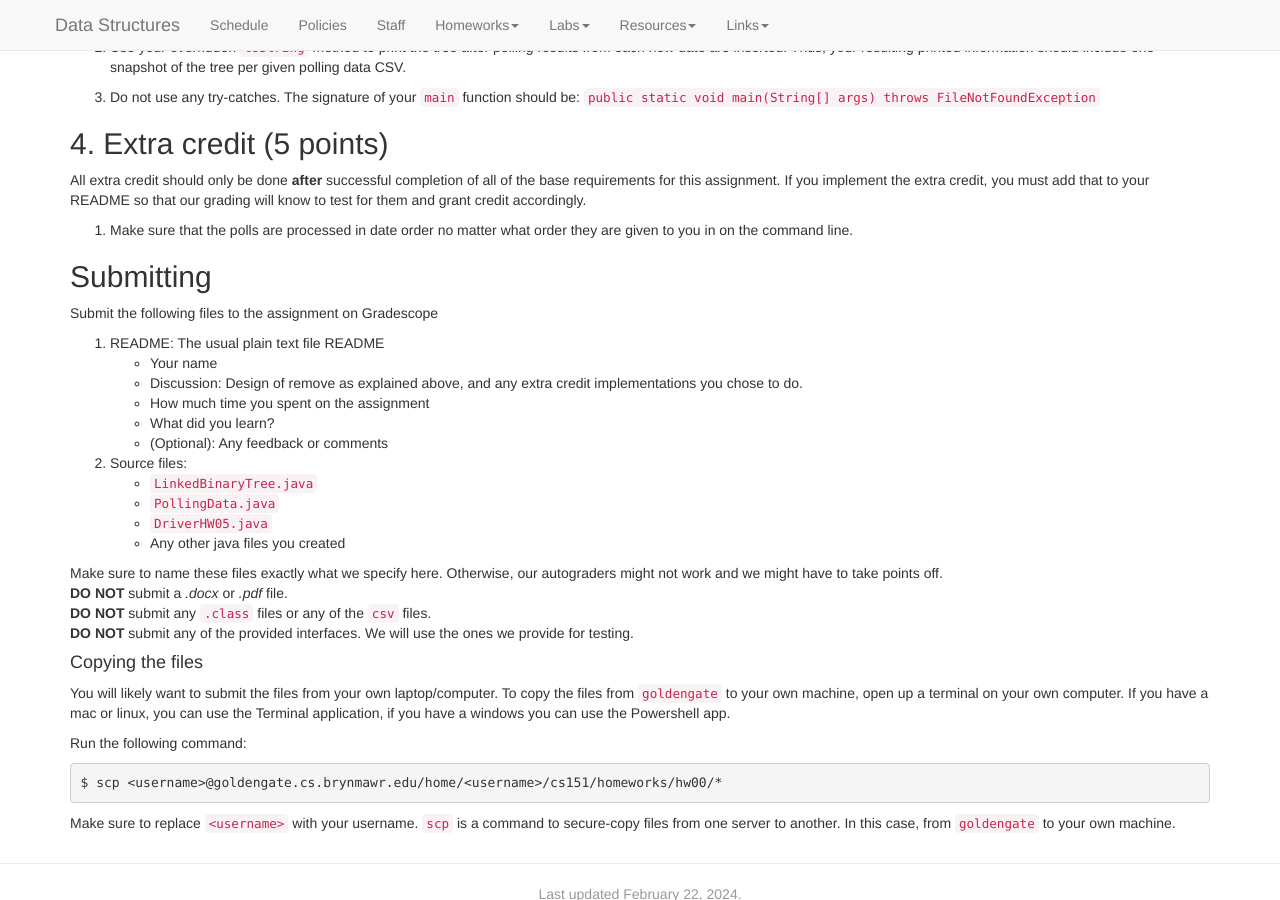
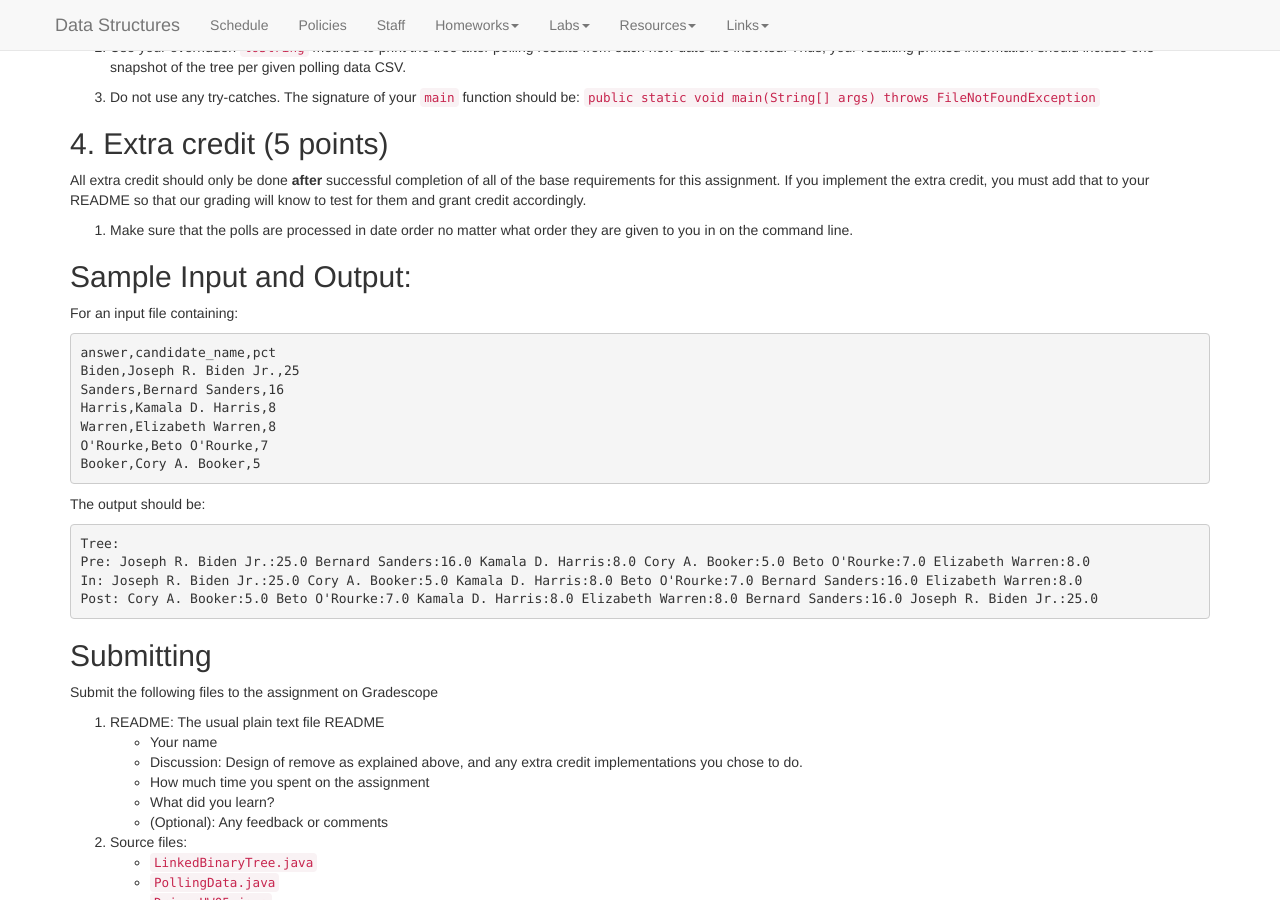
Before and after one commit to kalte0/BMC-CS-151.github.io, a Jekyll site: the page built from hws/HW05.md, in a window 1280 px wide and 900 px high, scrolled down 2037 px. Built offline with Jekyll 4.4.1, drawn with Linux system fonts in a browser that asks for light colours; nearby versions of some CDN libraries.

Commit message:
Update HW05.md

````diff
--- a/hws/HW05.md
+++ b/hws/HW05.md
@@ -219,6 +219,26 @@ know to test for them and grant credit accordingly.
 1. Make sure that the polls are processed in date order no matter what order
 they are given to you in on the command line.
 
+## Sample Input and Output:
+
+For an input file containing:
+```
+answer,candidate_name,pct
+Biden,Joseph R. Biden Jr.,25
+Sanders,Bernard Sanders,16
+Harris,Kamala D. Harris,8
+Warren,Elizabeth Warren,8
+O'Rourke,Beto O'Rourke,7
+Booker,Cory A. Booker,5
+```
+
+The output should be:
+```
+Tree:
+Pre: Joseph R. Biden Jr.:25.0 Bernard Sanders:16.0 Kamala D. Harris:8.0 Cory A. Booker:5.0 Beto O'Rourke:7.0 Elizabeth Warren:8.0
+In: Joseph R. Biden Jr.:25.0 Cory A. Booker:5.0 Kamala D. Harris:8.0 Beto O'Rourke:7.0 Bernard Sanders:16.0 Elizabeth Warren:8.0
+Post: Cory A. Booker:5.0 Beto O'Rourke:7.0 Kamala D. Harris:8.0 Elizabeth Warren:8.0 Bernard Sanders:16.0 Joseph R. Biden Jr.:25.0
+```
 
 ## Submitting
 Submit the following files to the assignment on Gradescope
````
